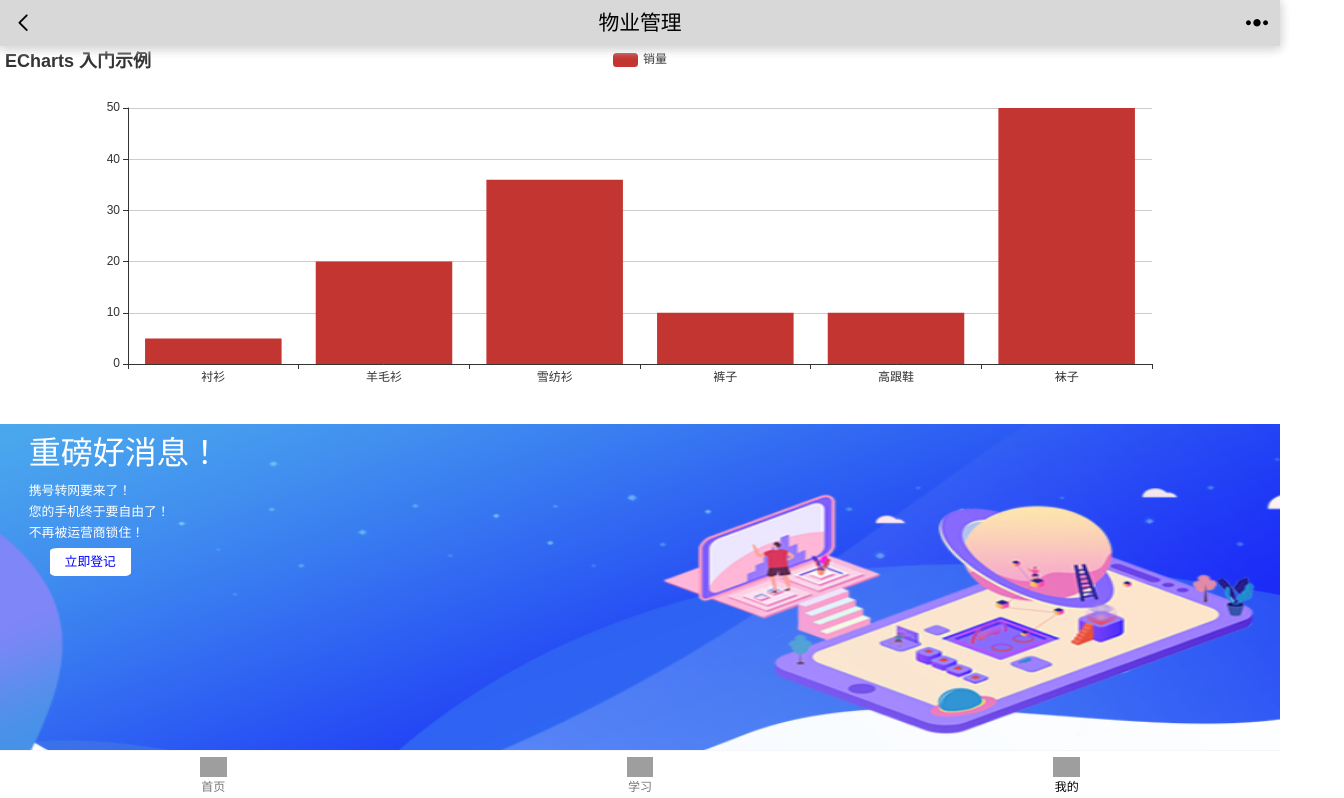
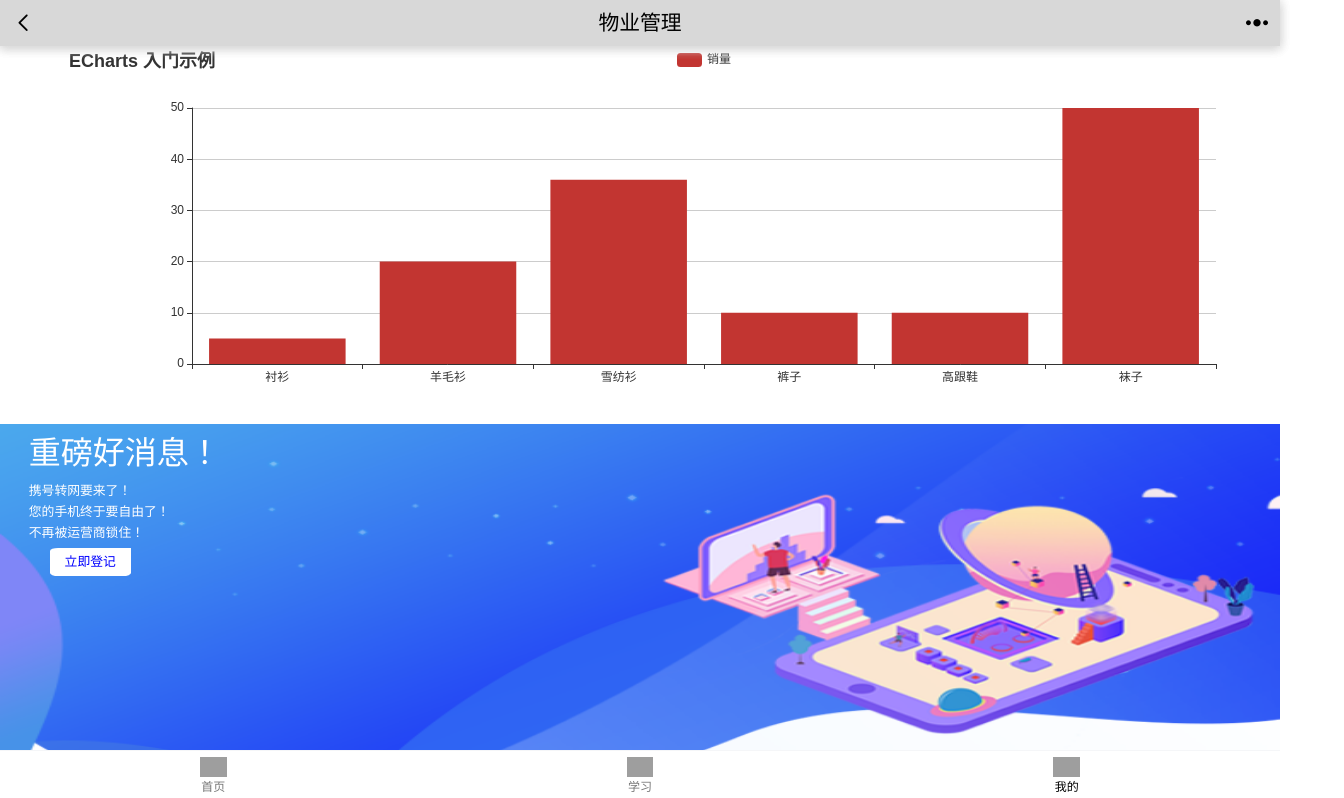
Before and after one commit to yangwanghuihuang/ManagementApp, a Vue app: page /predealapp/workflow in a window 1280 px wide. Shown: the top 798 px of the page, 1344 px wide, since content can reach past the window. Built offline with nearby package versions, Linux system fonts and the light colour scheme; sample sign-in values are in the browser's storage; grey boxes are pictures that could not be loaded.

Commit message:
解决各种手机试用

```diff
--- a/src/pages/workflow/Workflow.vue
+++ b/src/pages/workflow/Workflow.vue
@@ -1,7 +1,7 @@
 <template>
   <div class="www">
     <!-- <div class="echar"> -->
-        <div id="main" :option="option" style="width: 100%;height:50%;"></div>
+        <div id="main" :option="option" style="width: 100%;height:50%;left:5%"></div>
     <!-- </div> -->
 
     <div class="workflowBg">
```
